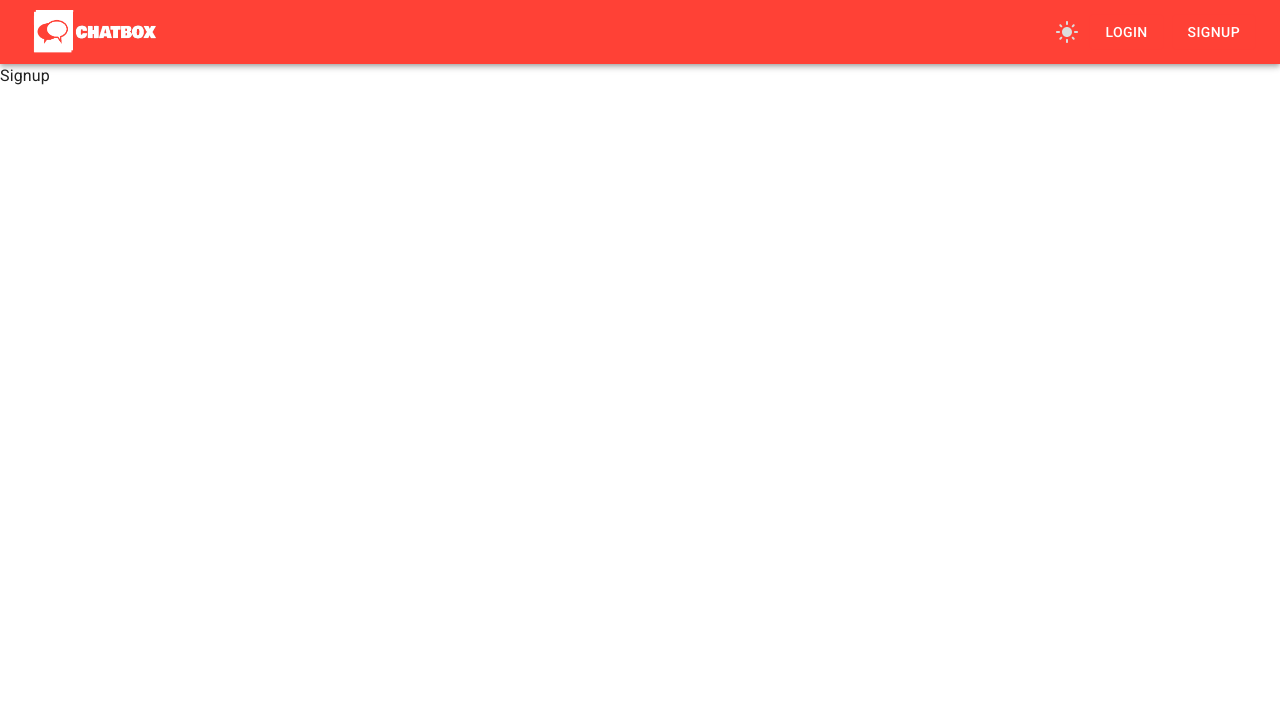
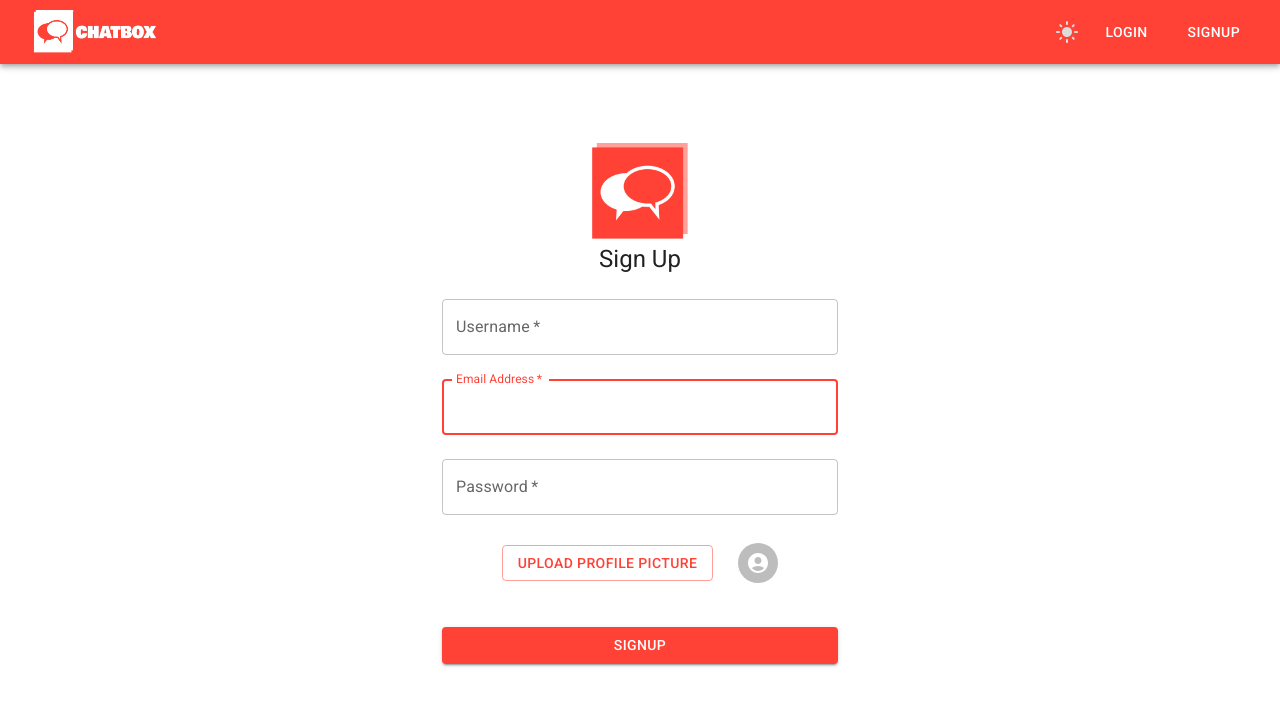
Before and after one commit to j-mahapatra/chatbox-client, a React (Vite) app: page /signup in a window 1280 px wide. Shown: the top 706 px of the page. Built offline with nearby package versions, Linux system fonts and the light colour scheme.

Commit message:
Created the signup page and implemented it

```diff
--- a/src/pages/Signup.jsx
+++ b/src/pages/Signup.jsx
@@ -1,5 +1,219 @@
+import {
+  Box,
+  TextField,
+  Typography,
+  Container,
+  Snackbar,
+  Alert,
+  Button,
+  Avatar,
+} from '@mui/material';
+import logo from '../assets/logo-icon.png';
+import { useEffect, useState } from 'react';
+import { useQuery } from '@tanstack/react-query';
+import axios from 'axios';
+import { LoadingButton } from '@mui/lab';
+import { useNavigate } from 'react-router-dom';
+import AccountCircleIcon from '@mui/icons-material/AccountCircle';
+
 const Signup = () => {
-  return <div>Signup</div>;
+  const [username, setUsername] = useState(null);
+  const [email, setEmail] = useState(null);
+  const [password, setPassword] = useState(null);
+  const [profilePicture, setProfilePicture] = useState(null);
+
+  const [isSnackbarOpen, setIsSnackbarOpen] = useState(false);
+  const [pictureUploadFailed, setPictureUploadFailed] = useState(false);
+
+  const navigate = useNavigate();
+
+  const { isFetching, isError, data, error, isSuccess, refetch } = useQuery({
+    queryKey: ['signup'],
+    queryFn: async () => {
+      return await axios.post(
+        `${import.meta.env.VITE_SERVER_URL}/api/user/signup`,
+        {
+          username,
+          email,
+          password,
+          profilePicture,
+        },
+        {
+          headers: {
+            'Content-Type': 'application/json',
+          },
+        }
+      );
+    },
+    enabled: false,
+    retry: false,
+  });
+
+  useEffect(() => {
+    if (isSuccess || isError) {
+      setIsSnackbarOpen(true);
+    }
+    if (isSuccess) {
+      setTimeout(() => {
+        navigate('/login');
+      }, 1000);
+    }
+  }, [isSuccess, isError]);
+
+  const handleSubmit = (e) => {
+    e.preventDefault();
+    refetch();
+  };
+
+  const toBase64 = (file) =>
+    new Promise((resolve, reject) => {
+      const reader = new FileReader();
+      reader.readAsDataURL(file);
+      reader.onload = () => resolve(reader.result);
+      reader.onerror = reject;
+    });
+
+  const handleProfilePictureInput = async (e) => {
+    try {
+      const profilePictureBase64 = await toBase64(e.target.files[0]);
+      setProfilePicture(profilePictureBase64);
+    } catch (error) {
+      setPictureUploadFailed(true);
+    }
+  };
+
+  return (
+    <Container component='main' maxWidth='xs'>
+      <Box
+        sx={{
+          marginTop: 8,
+          display: 'flex',
+          flexDirection: 'column',
+          alignItems: 'center',
+        }}
+      >
+        <img
+          src={logo}
+          alt=''
+          style={{ height: 100, width: 'auto', marginTop: 15 }}
+        />
+        <Typography component='h1' variant='h5'>
+          Sign Up
+        </Typography>
+        <Box component='form' onSubmit={handleSubmit} noValidate sx={{ mt: 1 }}>
+          <TextField
+            margin='normal'
+            required
+            fullWidth
+            id='username'
+            label='Username'
+            name='username'
+            autoComplete='username'
+            autoFocus
+            onChange={(e) => setUsername(e.target.value)}
+          />
+          <TextField
+            margin='normal'
+            required
+            fullWidth
+            id='email'
+            label='Email Address'
+            name='email'
+            autoComplete='email'
+            autoFocus
+            onChange={(e) => setEmail(e.target.value)}
+          />
+          <TextField
+            margin='normal'
+            required
+            fullWidth
+            name='password'
+            label='Password'
+            type='password'
+            id='password'
+            autoComplete='current-password'
+            onChange={(e) => setPassword(e.target.value)}
+          />
+          <input
+            accept='image/*'
+            style={{ display: 'none' }}
+            id='profile-picture-upload'
+            type='file'
+            onChange={handleProfilePictureInput}
+          />
+          <label
+            htmlFor='profile-picture-upload'
+            style={{
+              display: 'flex',
+              justifyContent: 'center',
+              alignItems: 'center',
+              gap: 25,
+              padding: 20,
+            }}
+          >
+            <Button variant='outlined' component='span'>
+              Upload Profile Picture
+            </Button>
+            <Avatar alt='Profile Picture' variant='circular'>
+              {profilePicture ? (
+                <img
+                  src={profilePicture}
+                  style={{ height: 40, width: 40, objectFit: 'contain' }}
+                />
+              ) : (
+                <AccountCircleIcon />
+              )}
+            </Avatar>
+          </label>
+          <LoadingButton
+            type='submit'
+            fullWidth
+            variant='contained'
+            sx={{ mt: 3, mb: 2 }}
+            loading={isFetching}
+          >
+            Signup
+          </LoadingButton>
+        </Box>
+      </Box>
+      {isSuccess && (
+        <Snackbar
+          anchorOrigin={{ vertical: 'bottom', horizontal: 'center' }}
+          open={isSnackbarOpen}
+          autoHideDuration={5000}
+          onClose={() => {
+            setIsSnackbarOpen(false);
+          }}
+        >
+          <Alert severity='success'>{data?.data?.message}</Alert>
+        </Snackbar>
+      )}
+      {isError && (
+        <Snackbar
+          anchorOrigin={{ vertical: 'bottom', horizontal: 'center' }}
+          open={isSnackbarOpen}
+          autoHideDuration={5000}
+          onClose={() => {
+            setIsSnackbarOpen(false);
+          }}
+        >
+          <Alert severity='error'>{error?.response?.data?.message}</Alert>
+        </Snackbar>
+      )}
+      {pictureUploadFailed && (
+        <Snackbar
+          anchorOrigin={{ vertical: 'bottom', horizontal: 'center' }}
+          open={isSnackbarOpen}
+          autoHideDuration={5000}
+          onClose={() => {
+            setIsSnackbarOpen(false);
+          }}
+        >
+          <Alert severity='error'>Profile picture upload failed!</Alert>
+        </Snackbar>
+      )}
+    </Container>
+  );
 };
 
 export default Signup;
```
